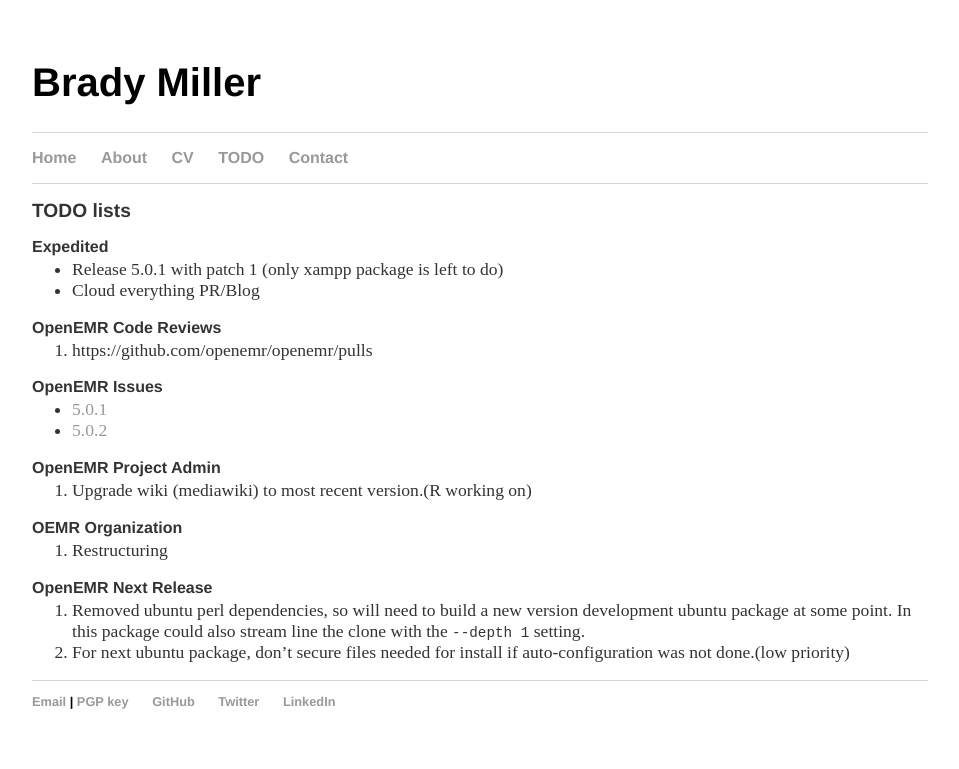
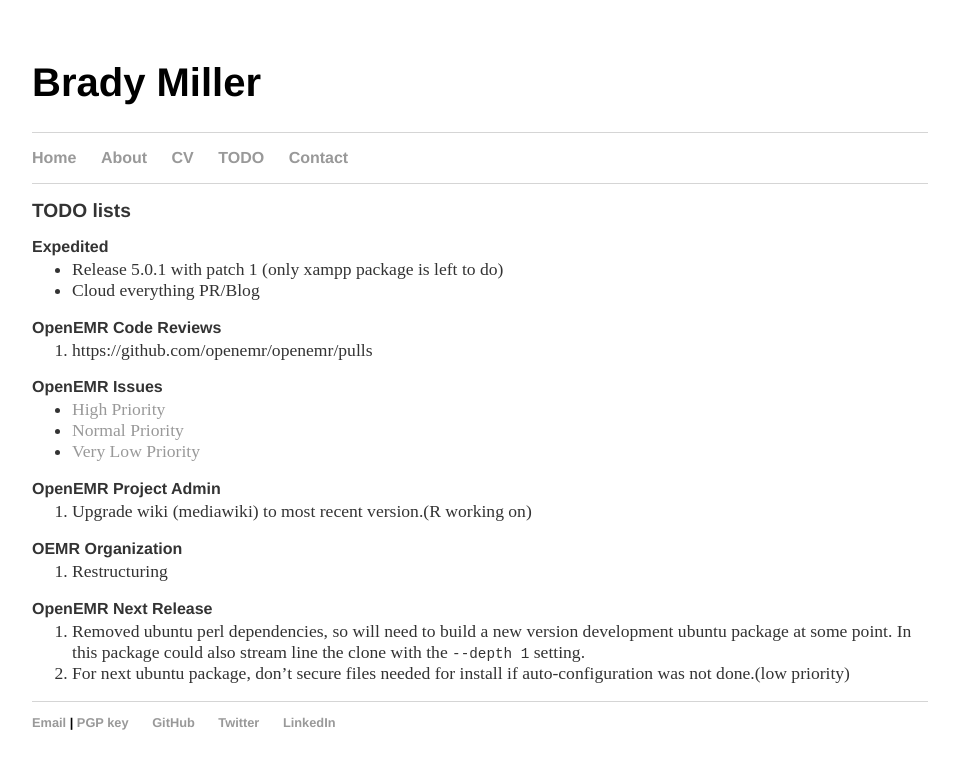
Before and after one commit to bradymiller/bradymiller.github.io, a Jekyll site: the page built from todo/index.md, in a window 1280 px wide. Shown: the top 769 px of the page, without its empty margins (160-1119 px from the left). Built offline with Jekyll 4.4.1, drawn with Linux system fonts in a browser that asks for light colours; our own code applies the rules of GitHub Pages for plain Markdown files.

Commit message:
Update index.md

```diff
--- a/todo/index.md
+++ b/todo/index.md
@@ -11,8 +11,9 @@
 1. https://github.com/openemr/openemr/pulls
 
 ### OpenEMR Issues
-* [5.0.1](https://github.com/openemr/openemr/milestone/2)
-* [5.0.2](https://github.com/openemr/openemr/milestone/4)
+* [High Priority](https://github.com/openemr/openemr/milestone/2)
+* [Normal Priority](https://github.com/openemr/openemr/milestone/4)
+* [Very Low Priority](https://github.com/openemr/openemr/milestone/5)
 
 ### OpenEMR Project Admin
 1. Upgrade wiki (mediawiki) to most recent version.(R working on)
```
